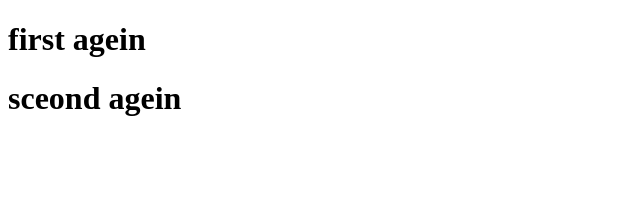
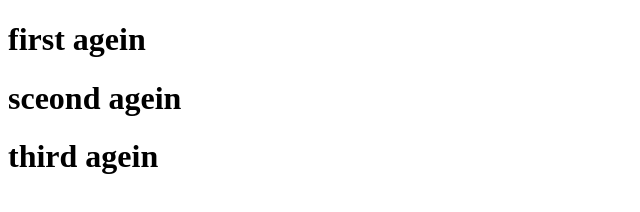
Before and after one commit to jamal73752/lec7g4, a plain HTML site: page index.html in a window 1280 px wide. Shown: the whole page, without its empty margins (0-640 px from the left). Drawn offline with Linux system fonts and the light colour scheme.

Commit message:
third agin

```diff
--- a/index.html
+++ b/index.html
@@ -8,6 +8,8 @@
 <body>
     <h1>first agein</h1>
     <h1>sceond agein</h1>
+    <h1>third agein</h1>
+
 
 </body>
 </html>
```
